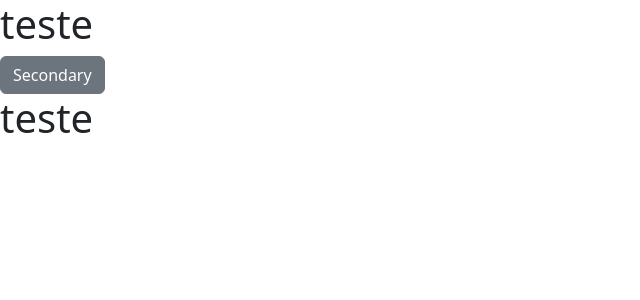
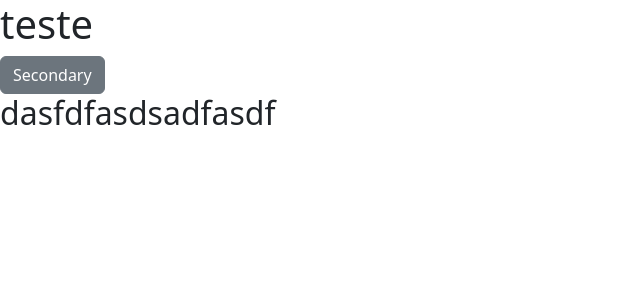
Before and after one commit to vicvicrrr/Crud_PHP, a PHP site: page / in a window 1280 px wide. Shown: the top 300 px of the page, without its empty margins (0-640 px from the left). Run offline with PHP 8.4, Linux system fonts and the light colour scheme.

Commit message:
Diretorio 2

```diff
--- a/index.php
+++ b/index.php
@@ -9,6 +9,6 @@
 <body>
     <h1>teste</h1>
     <button type="button" class="btn btn-secondary">Secondary</button>
-    <h1>teste</h1>
+    <h2>dasfdfasdsadfasdf</h2>
 </body>
 </html>
```
